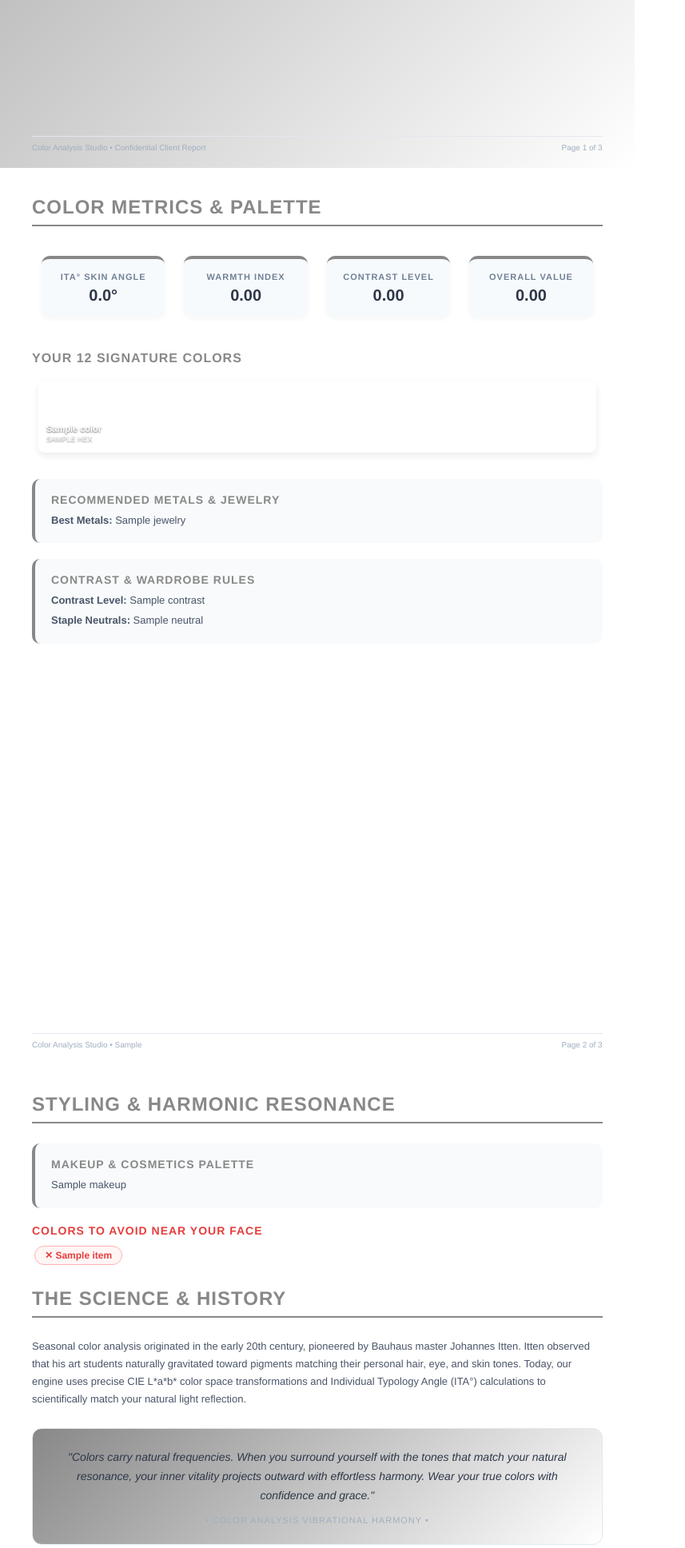
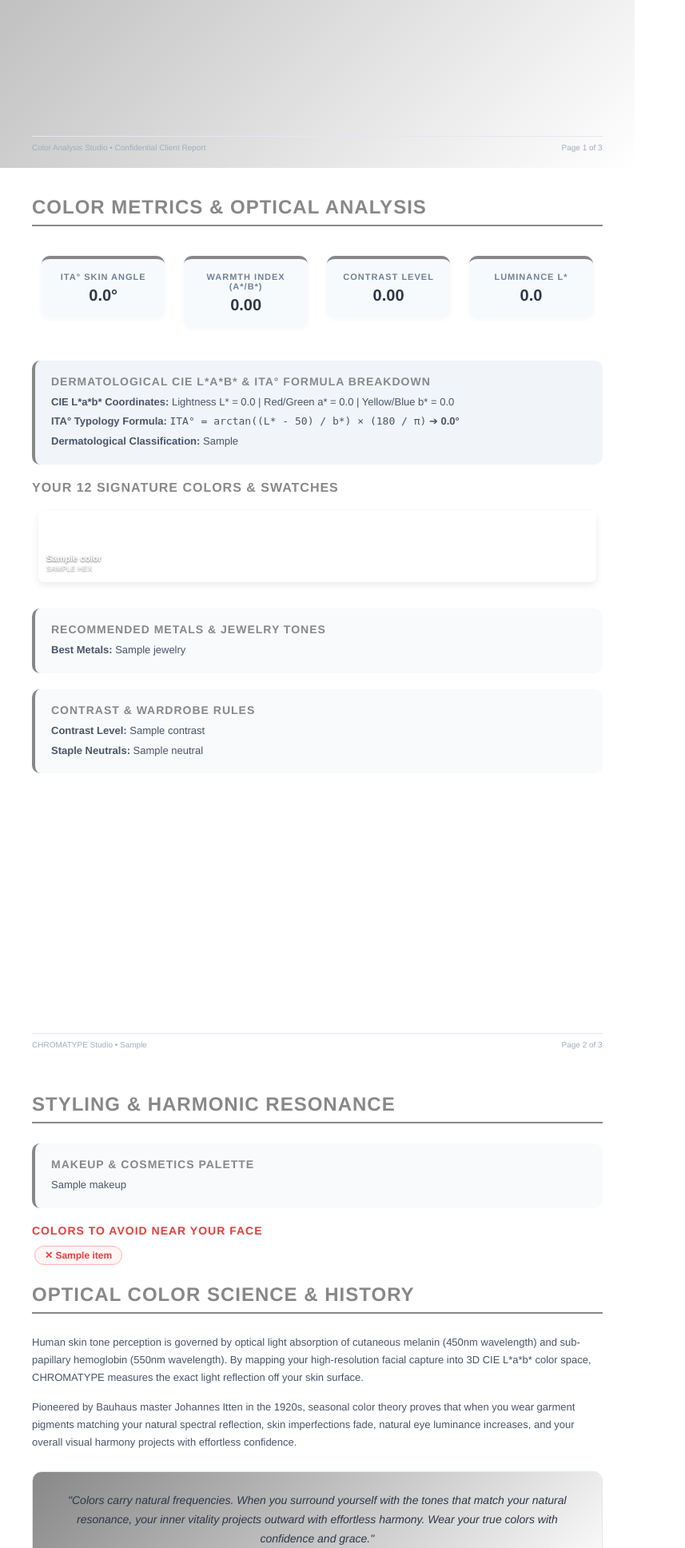
Before and after one commit to diegodkrd-del/color-analysis-backend, a Python web app: template templates/report.html in a window 1280 px wide. Shown: the part 913-2849 px from the top of the page at 80% size, without its empty margins (0-857 px from the left). Run offline with Jinja, Linux system fonts and the light colour scheme; the template is opened without the code that fills it: most values are stand-ins (such as "Sample title", 1, 10 or a date in 2020); grey boxes marked "Sample" are stand-in pictures.

Commit message:
Enhance PDF report engine with CIE Lab coordinates, ITA formula breakdown, and optical science explanations

```diff
--- a/templates/report.html
+++ b/templates/report.html
@@ -271,7 +271,7 @@
 
     <!-- PAGE 2: ANALYSIS & PALETTE -->
     <div class="page">
-        <h2 class="section-title">Color Metrics & Palette</h2>
+        <h2 class="section-title">Color Metrics & Optical Analysis</h2>
 
         <div class="metrics-grid">
             <div class="metric-cell">
@@ -282,7 +282,7 @@
             </div>
             <div class="metric-cell">
                 <div class="metric-card">
-                    <h4>Warmth Index</h4>
+                    <h4>Warmth Index (a*/b*)</h4>
                     <div class="val">{{ "%.2f"|format(metrics.warmth_score) }}</div>
                 </div>
             </div>
@@ -294,14 +294,21 @@
             </div>
             <div class="metric-cell">
                 <div class="metric-card">
-                    <h4>Overall Value</h4>
-                    <div class="val">{{ "%.2f"|format(metrics.overall_value) }}</div>
+                    <h4>Luminance L*</h4>
+                    <div class="val">{{ "%.1f"|format(skin_lab.L) }}</div>
                 </div>
             </div>
         </div>
 
+        <div class="guide-box" style="background: #F1F5F9; border-left: 4px solid {{ header_color }};">
+            <h4>Dermatological CIE L*a*b* & ITA° Formula Breakdown</h4>
+            <p><strong>CIE L*a*b* Coordinates:</strong> Lightness L* = {{ "%.1f"|format(skin_lab.L) }} | Red/Green a* = {{ "%.1f"|format(skin_lab.a) }} | Yellow/Blue b* = {{ "%.1f"|format(skin_lab.b) }}</p>
+            <p style="margin-top: 4px;"><strong>ITA° Typology Formula:</strong> <code>ITA° = arctan((L* - 50) / b*) × (180 / π)</code> ➔ <strong>{{ "%.1f"|format(metrics.ita_degrees) }}°</strong></p>
+            <p style="margin-top: 4px;"><strong>Dermatological Classification:</strong> {{ ita_category }}</p>
+        </div>
+
         <h3 style="font-size: 16px; color: {{ header_color }}; margin-bottom: 12px; text-transform: uppercase; letter-spacing: 1px;">
-            Your 12 Signature Colors
+            Your 12 Signature Colors & Swatches
         </h3>
 
         <div class="swatch-grid">
@@ -322,7 +329,7 @@
         </div>
 
         <div class="guide-box">
-            <h4>Recommended Metals & Jewelry</h4>
+            <h4>Recommended Metals & Jewelry Tones</h4>
             <p><strong>Best Metals:</strong> {{ jewelry }}</p>
         </div>
 
@@ -333,7 +340,7 @@
         </div>
 
         <div class="footer-page">
-            <span>Color Analysis Studio • {{ sub_season }}</span>
+            <span>CHROMATYPE Studio • {{ sub_season }}</span>
             <span>Page 2 of 3</span>
         </div>
     </div>
@@ -347,7 +354,7 @@
             <p>{{ makeup }}</p>
         </div>
 
-        <div style="margin-bottom: 25px;">
+        <div style="margin-bottom: 20px;">
             <h4 style="font-size: 14px; color: #E53E3E; text-transform: uppercase; margin-bottom: 8px; letter-spacing: 1px;">
                 Colors to Avoid Near Your Face
             </h4>
@@ -358,9 +365,12 @@
             </div>
         </div>
 
-        <h2 class="section-title" style="margin-top: 20px;">The Science & History</h2>
+        <h2 class="section-title" style="margin-top: 20px;">Optical Color Science & History</h2>
         <p class="story-text">
-            Seasonal color analysis originated in the early 20th century, pioneered by Bauhaus master Johannes Itten. Itten observed that his art students naturally gravitated toward pigments matching their personal hair, eye, and skin tones. Today, our engine uses precise CIE L*a*b* color space transformations and Individual Typology Angle (ITA°) calculations to scientifically match your natural light reflection.
+            Human skin tone perception is governed by optical light absorption of cutaneous melanin (450nm wavelength) and sub-papillary hemoglobin (550nm wavelength). By mapping your high-resolution facial capture into 3D CIE L*a*b* color space, CHROMATYPE measures the exact light reflection off your skin surface.
+        </p>
+        <p class="story-text">
+            Pioneered by Bauhaus master Johannes Itten in the 1920s, seasonal color theory proves that when you wear garment pigments matching your natural spectral reflection, skin imperfections fade, natural eye luminance increases, and your overall visual harmony projects with effortless confidence.
         </p>
 
         <div class="mystic-card">
@@ -368,12 +378,12 @@
                 "Colors carry natural frequencies. When you surround yourself with the tones that match your natural resonance, your inner vitality projects outward with effortless harmony. Wear your true colors with confidence and grace."
             </div>
             <div class="mystic-footer">
-                • Color Analysis Vibrational Harmony •
+                • CHROMATYPE Vibrational Harmony •
             </div>
         </div>
 
         <div class="footer-page">
-            <span>Color Analysis Studio • All Rights Reserved</span>
+            <span>CHROMATYPE Studio • Confidential Report for {{ client_name }}</span>
             <span>Page 3 of 3</span>
         </div>
     </div>
```
Also changed, not shown: pdf_generator.py (+18 -0 lines).
